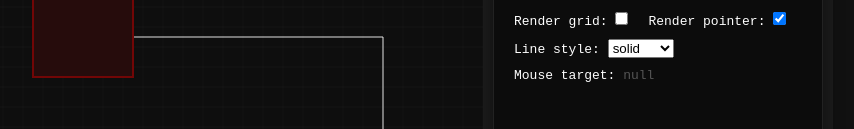
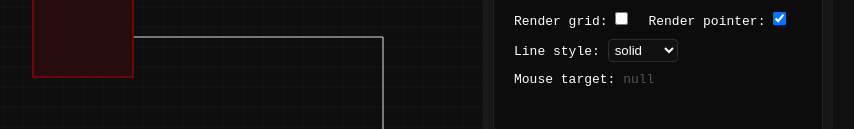
Before and after one commit to theManAndHisShadow/connected-rects-test-task, a website built with webpack: page src/index.html in a window 1280 px wide. Shown: the part 203-332 px from the top of the page, without its empty margins (232-1086 px from the left). Built offline with nearby package versions, Linux system fonts and the light colour scheme; files whose address does not match are found by name.

Commit message:
[Style]: added rules for dropdown-list

```diff
--- a/src/css/global.css
+++ b/src/css/global.css
@@ -105,6 +105,16 @@ body {
     transition: 0.3s ease-out;
 }
 
+.app-ui__dropdown-list select {
+    background: #111111;
+    color: white;
+    padding: 2px;
+    border-radius: 4px;
+    border: 1px solid #2c2c2c;
+    cursor: pointer;
+}
+
+
 .json2html-pair > *, .json2html-complex-pair > * {
     font-size: 13px !important;
 }
```
